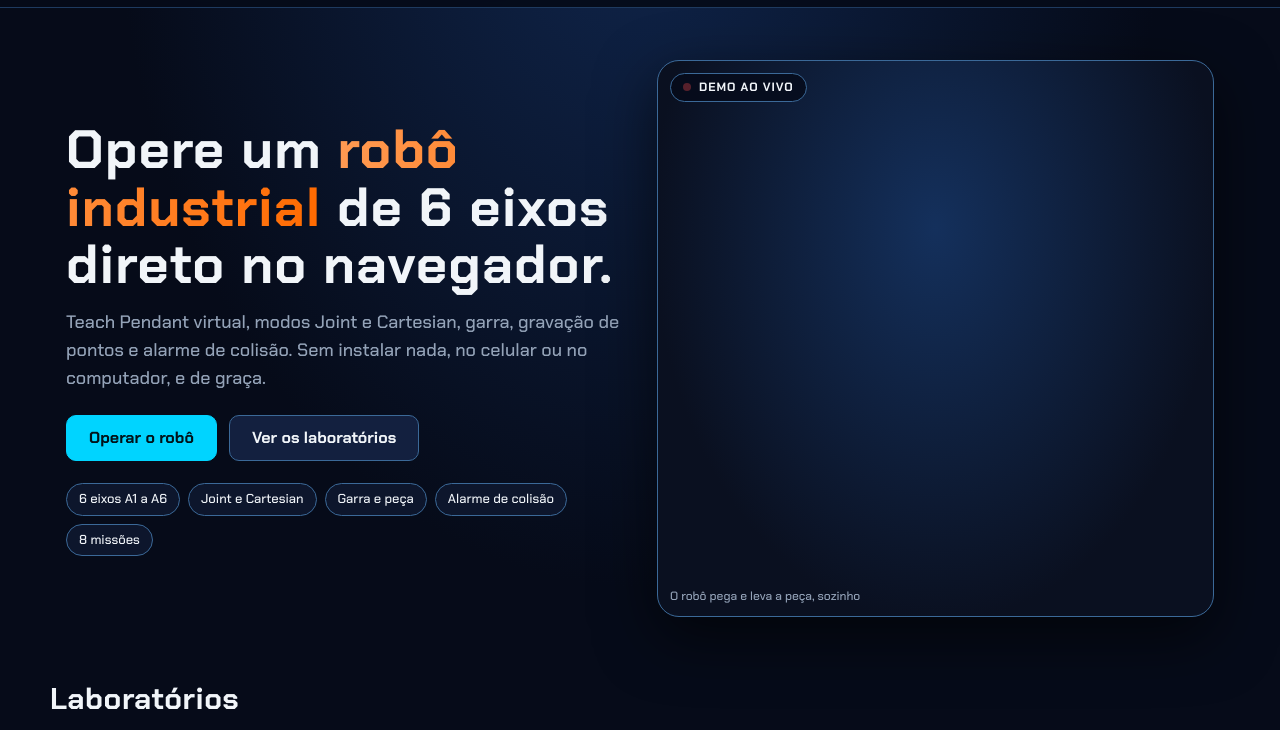
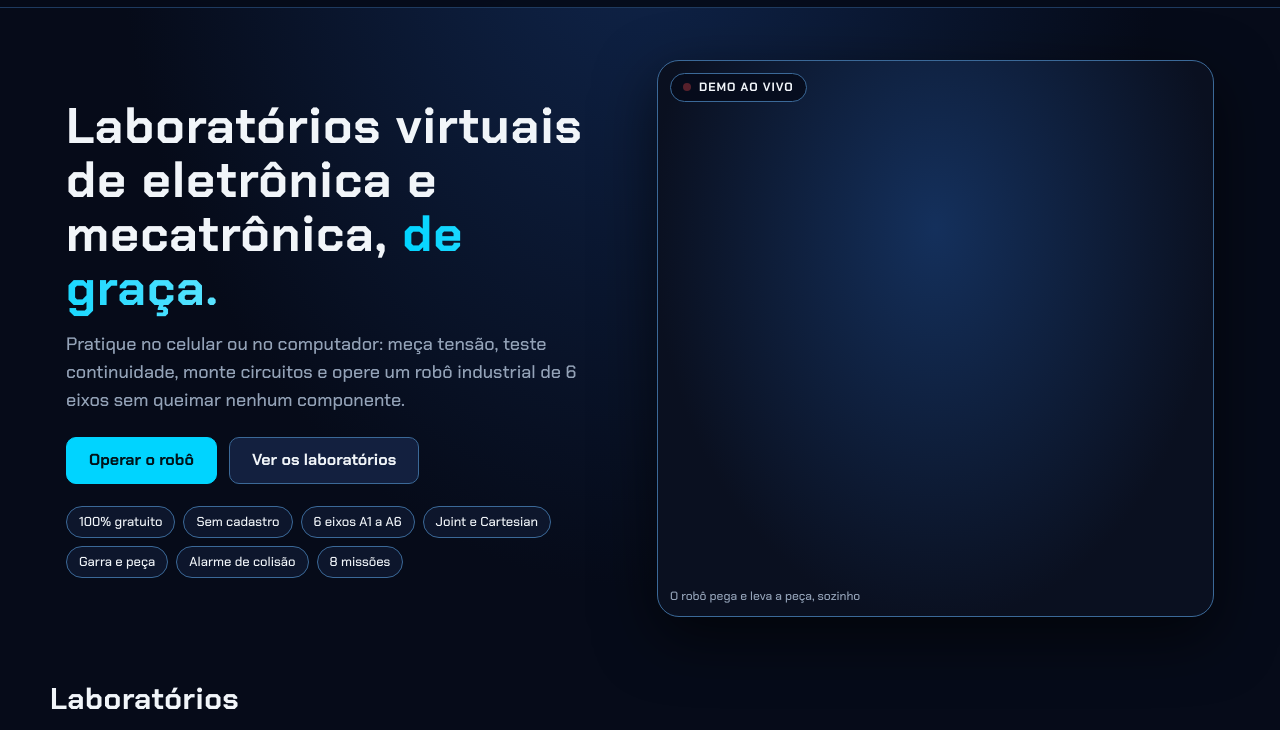
Before and after one commit to MecaTechExploraLAB/mecatech-lab, a plain HTML site: page index.html in a window 1280 px wide. Shown: the part 55-785 px from the top of the page. Drawn offline with Linux system fonts and the light colour scheme.

Commit message:
Add files via upload

```diff
--- a/index.html
+++ b/index.html
@@ -3,16 +3,16 @@
 <head>
 <meta charset="utf-8">
 <meta name="viewport" content="width=device-width, initial-scale=1, viewport-fit=cover">
-<title>MecaTech LAB | Robótica industrial e laboratórios virtuais de eletrônica</title>
-<meta name="description" content="Opere um robô industrial de 6 eixos no navegador, com Teach Pendant virtual, garra e alarme de colisão. Laboratórios virtuais gratuitos de eletrônica e mecatrônica.">
+<title>MecaTech LAB | Laboratórios virtuais gratuitos de eletrônica e robótica</title>
+<meta name="description" content="Laboratórios virtuais de eletrônica e mecatrônica, de graça: multímetro, circuitos e um robô industrial de 6 eixos com Teach Pendant virtual, garra e alarme de colisão.">
 <link rel="icon" href="imagens/logo.svg" type="image/svg+xml">
 <link rel="stylesheet" href="css/identidade.css">
 <script src="js/global.js" defer></script>
 <script src="js/home-demo.js" defer></script>
 <style>
 .hero2{display:grid;grid-template-columns:1fr 1fr;gap:34px;align-items:center;padding:52px 16px 28px}
-.hero2 h1{font-size:clamp(30px,5vw,54px);line-height:1.06;margin:0 0 16px}
-.hero2 h1 em{font-style:normal;background:linear-gradient(90deg,#ff9a52,#ff6a00);-webkit-background-clip:text;background-clip:text;color:transparent}
+.hero2 h1{font-size:clamp(28px,4.5vw,50px);line-height:1.08;margin:0 0 16px}
+.hero2 h1 em{font-style:normal;background:linear-gradient(90deg,#00D4FF,#5be3ff);-webkit-background-clip:text;background-clip:text;color:transparent}
 .hero2 p{color:var(--mt-mut);font-size:18px;max-width:34em;margin:0}
 .chips{list-style:none;display:flex;flex-wrap:wrap;gap:8px;padding:0;margin:22px 0 0}
 .chips li{padding:5px 12px;border:1px solid var(--mt-metal2);border-radius:999px;background:var(--mt-surf);font-size:13px}
@@ -37,13 +37,13 @@
 <main>
 <section class="hero2 container">
   <div>
-    <h1>Opere um <em>robô industrial</em> de 6 eixos direto no navegador.</h1>
-    <p>Teach Pendant virtual, modos Joint e Cartesian, garra, gravação de pontos e alarme de colisão. Sem instalar nada, no celular ou no computador, e de graça.</p>
+    <h1>Laboratórios virtuais de eletrônica e mecatrônica, <em>de graça.</em></h1>
+    <p>Pratique no celular ou no computador: meça tensão, teste continuidade, monte circuitos e opere um robô industrial de 6 eixos sem queimar nenhum componente.</p>
     <div class="btn-row">
       <a class="btn btn-primary" href="laboratorios/robotica.html">Operar o robô</a>
       <a class="btn" href="#laboratorios">Ver os laboratórios</a>
     </div>
-    <ul class="chips"><li>6 eixos A1 a A6</li><li>Joint e Cartesian</li><li>Garra e peça</li><li>Alarme de colisão</li><li>8 missões</li></ul>
+    <ul class="chips"><li>100% gratuito</li><li>Sem cadastro</li><li>6 eixos A1 a A6</li><li>Joint e Cartesian</li><li>Garra e peça</li><li>Alarme de colisão</li><li>8 missões</li></ul>
   </div>
   <div class="hero3d" id="hero3d" role="img" aria-label="Demonstração em 3D: o robô industrial pega uma peça e a leva para outro ponto da bancada">
     <div id="heroCv"></div>
```
